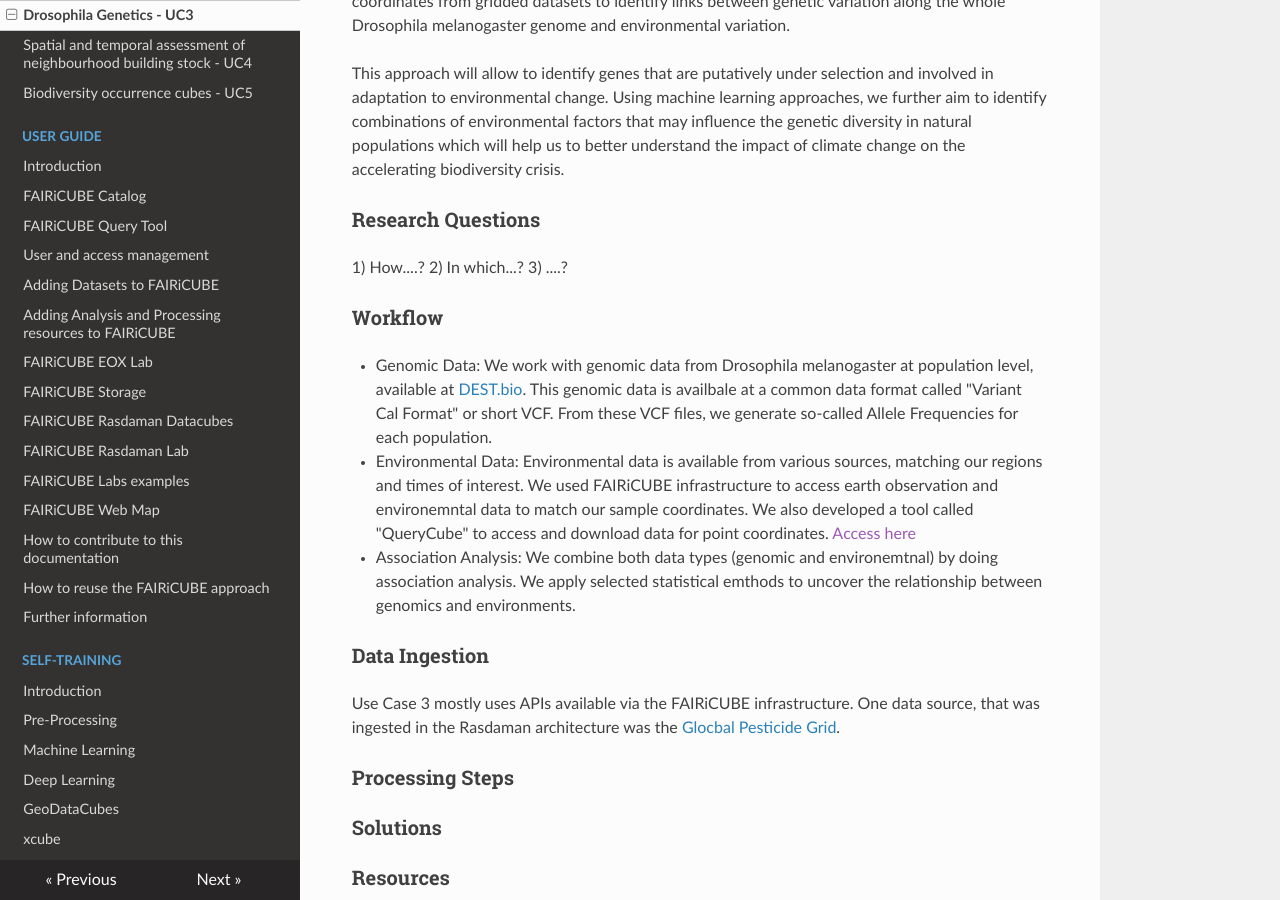
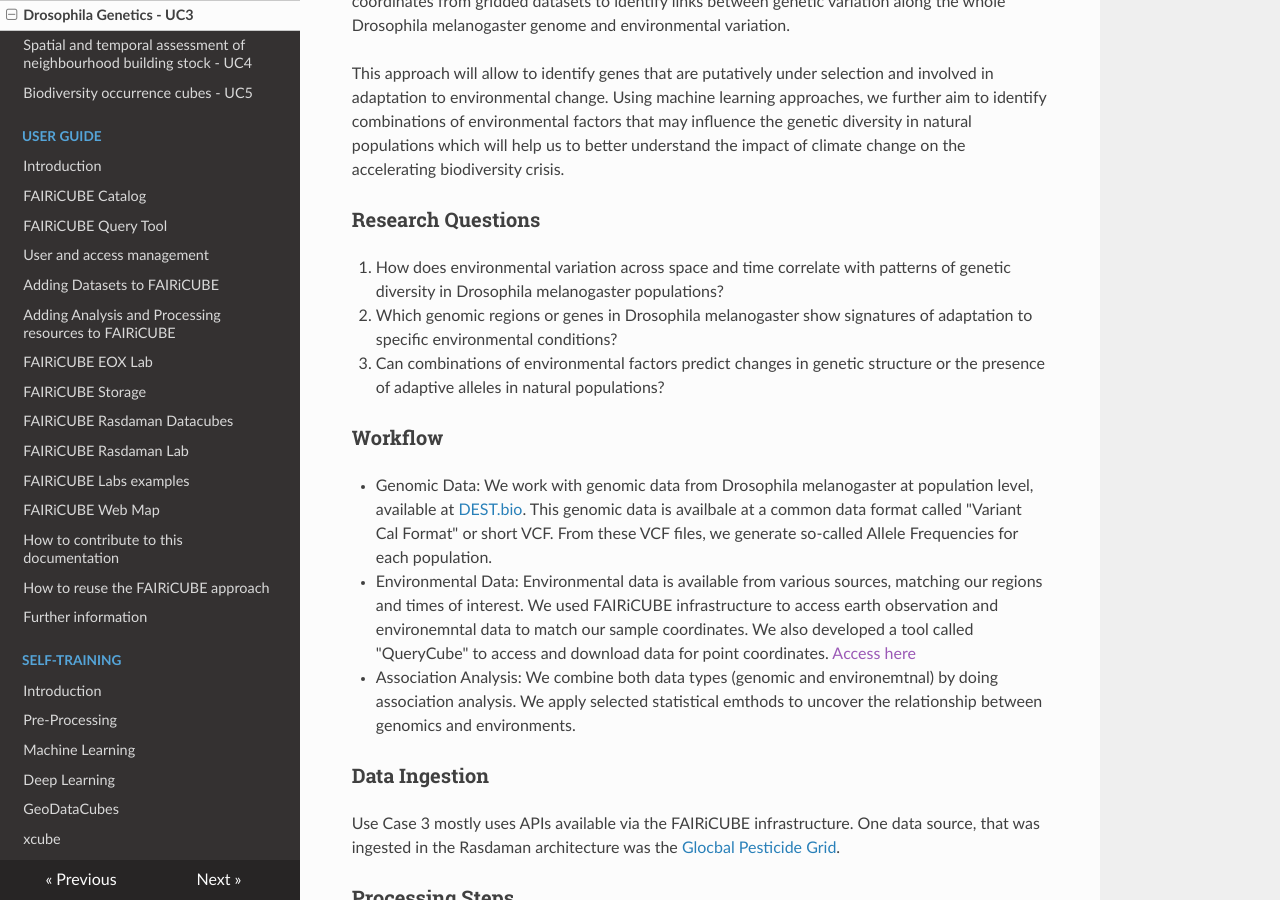
Before and after one commit to FAIRiCUBE/collaboration-platform, an MkDocs documentation site: the page built from docs/use_cases/drosophila_genetics.md, in a window 1280 px wide and 900 px high, scrolled down 349 px. Built offline with MkDocs 1.6.1, drawn with Linux system fonts in a browser that asks for light colours; nearby versions of some CDN libraries.

Commit message:
Update drosophila_genetics.md

```diff
--- a/docs/use_cases/drosophila_genetics.md
+++ b/docs/use_cases/drosophila_genetics.md
@@ -7,12 +7,11 @@ In our “Drosophila genomics” use case, we take advantage of comprehensive ea
 This approach will allow to identify genes that are putatively under selection and involved in adaptation to environmental change. Using machine learning approaches, we further aim to identify combinations of environmental factors that may influence the genetic diversity in natural populations which will help us to better understand the impact of climate change on the accelerating biodiversity crisis.
 
 
-
 ## Research Questions
 
-1) How....?
-2) In which...?
-3) ....?
+1. How does environmental variation across space and time correlate with patterns of genetic diversity in Drosophila melanogaster populations?
+2. Which genomic regions or genes in Drosophila melanogaster show signatures of adaptation to specific environmental conditions?
+3. Can combinations of environmental factors predict changes in genetic structure or the presence of adaptive alleles in natural populations?
 
 ## Workflow
 
@@ -25,6 +24,7 @@ This approach will allow to identify genes that are putatively under selection a
 ## Data Ingestion
 
 Use Case 3 mostly uses APIs available via the FAIRiCUBE infrastructure. One data source, that was ingested in the Rasdaman architecture was the [Glocbal Pesticide Grid](https://www.earthdata.nasa.gov/news/new-agricultural-pesticide-use-dataset-nasas-sedac).
+
 ## Processing Steps
 
 ## Solutions
```
